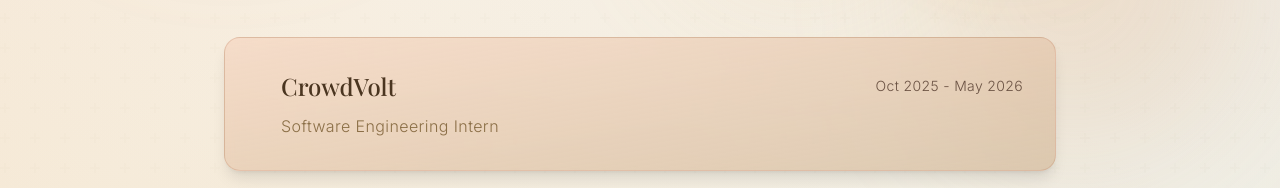
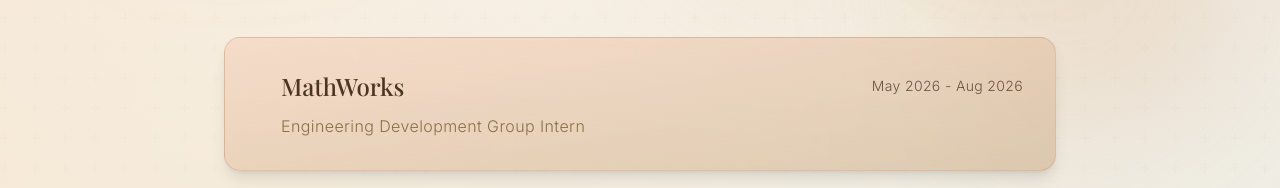
Before and after one commit to austint903/personalwebsite, a React (Vite) app: page / in a window 1280 px wide. Shown: the part 557-745 px from the top of the page. Built offline with nearby package versions, Linux system fonts and the light colour scheme.

Commit message:
update experiences

```diff
--- a/src/components/Experiences.jsx
+++ b/src/components/Experiences.jsx
@@ -1,10 +1,22 @@
 const Experiences = () => {
     const experiences = [
       {
-        company:"CrowdVolt",
+        company:"MathWorks",
+        role:"Engineering Development Group Intern",
+        description:"",
+        date: "May 2026 - Aug 2026"
+      },
+      {
+        company:"New York University",
+        role:"Undergraduate Research Assistant",
+        description:"Consensus Protocols and Distributed Systems",
+        date: "Apr 2026 - Present"
+      },
+      {
+        company:"CrowdVolt (YC W24)",
         role:"Software Engineering Intern",
         description:"",
-        date: "Oct 2025 - May 2026"
+        date: "Oct 2025 - Apr 2026"
       },
       {
         company: "Tech@NYU",
```
